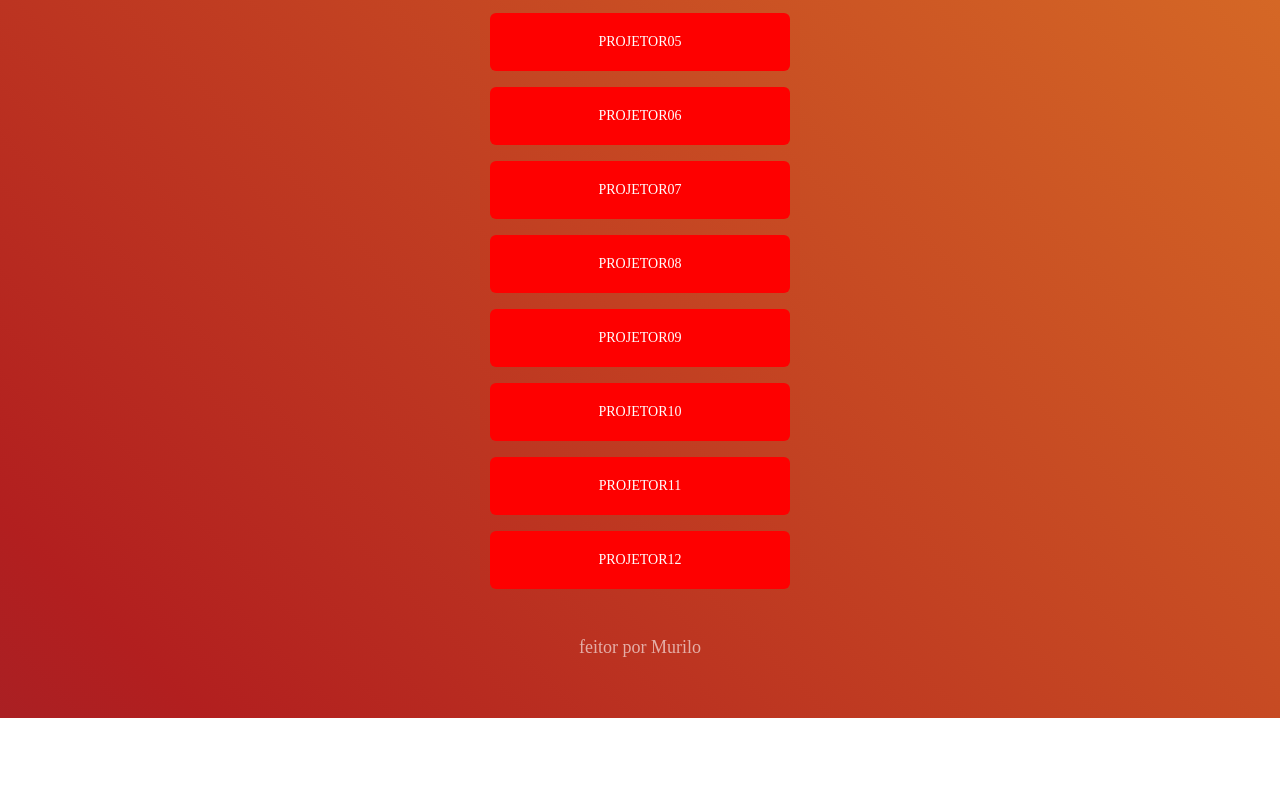
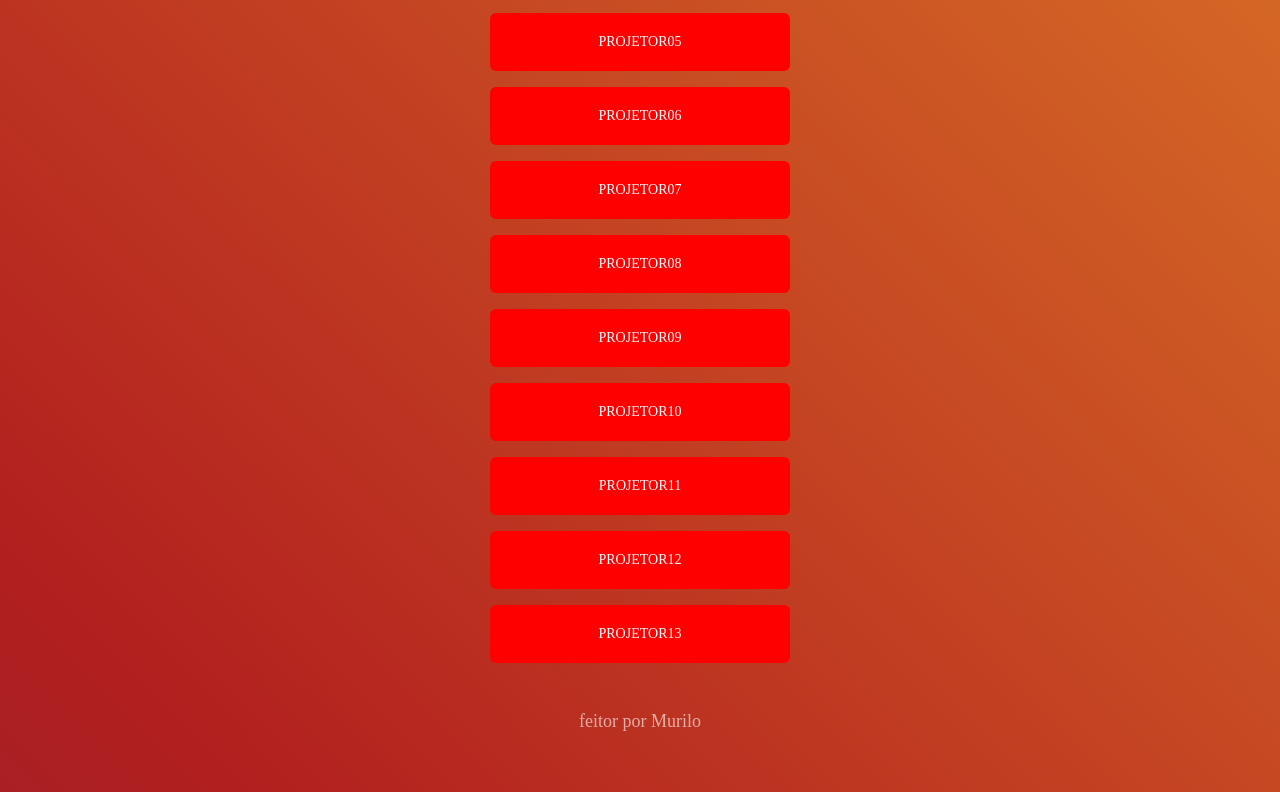
Before and after one commit to MuriloAraujo174/projetos-pessoais, a plain HTML site: page index.html in a window 1280 px wide. Shown: the part 585-1377 px from the top of the page. Before the commit the page ends 1303 px from the top, so only its background shows below. Drawn offline with Linux system fonts and the light colour scheme.

Commit message:
Update novo projetor adicionado

```diff
--- a/index.html
+++ b/index.html
@@ -52,6 +52,9 @@
             <li>
                 <a href="https://muriloaraujo174.github.io/churrascometro/" target="_blank"> Projetor12 </a>
             </li>
+            <li>
+                <a href="https://muriloaraujo174.github.io/Habits/" target="_blank"> Projetor13 </a>
+            </li>
         </ul>
 
         <footer>
```
